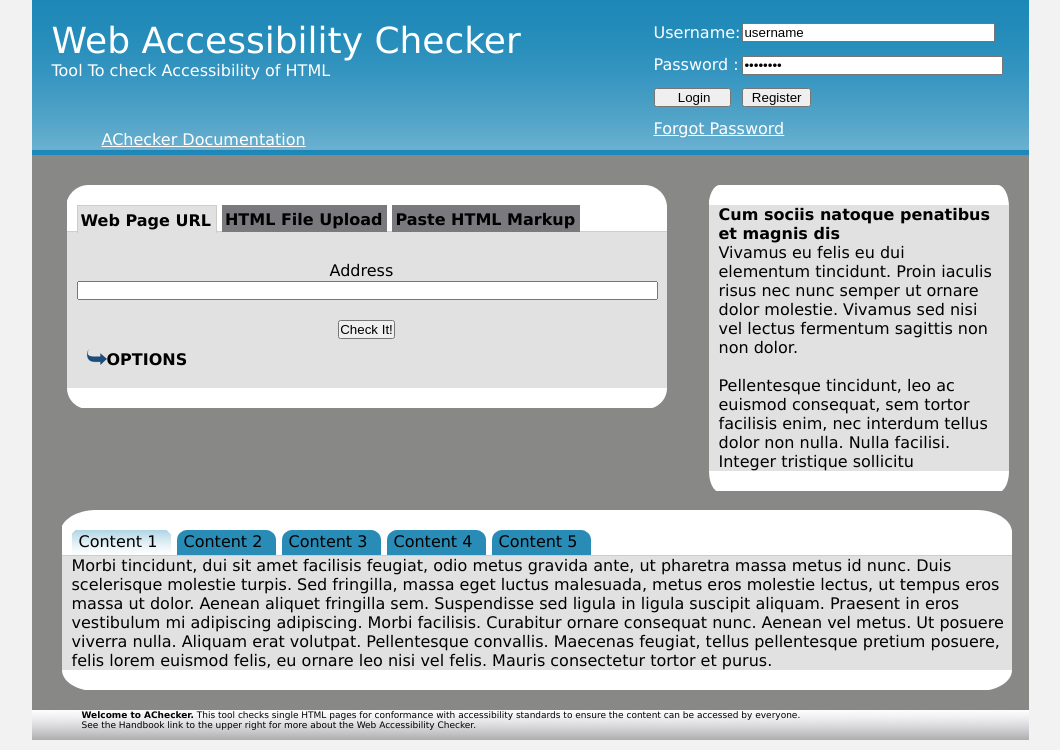
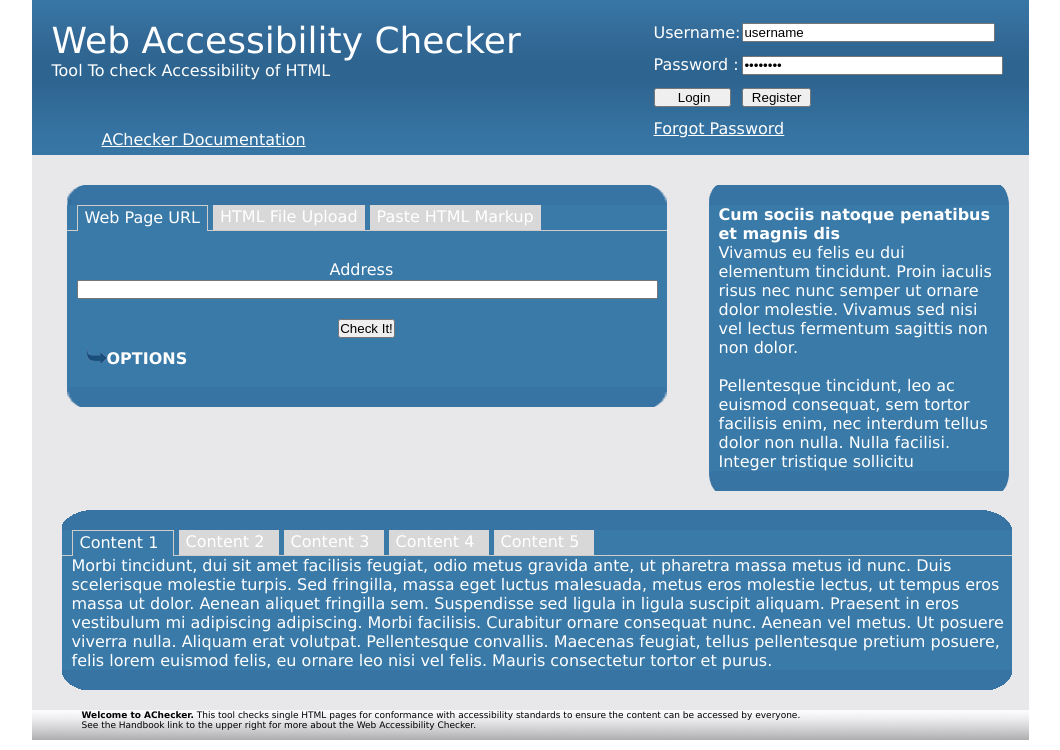
Before and after one commit to anujaverma/AChecker_interface, a PHP site: page /prototype.html in a window 1280 px wide. Shown: the top 750 px of the page, without its empty margins (110-1170 px from the left). Run offline with PHP 8.4, Linux system fonts and the light colour scheme.

Commit message:
CSS updated

```diff
--- a/prototype.html
+++ b/prototype.html
@@ -5,9 +5,9 @@
 <title>sample</title>
 <meta name="keywords" content="" />
 <meta name="description" content="" />
-<link href="styles_blue.css" rel="stylesheet" type="text/css" media="screen" />
+<!--<link href="styles_blue.css" rel="stylesheet" type="text/css" media="screen" />-->
 <!--<link href="styles_purple.css" rel="stylesheet" type="text/css" media="screen" />-->
-<!--<link href="styles_dark_blue.css" rel="stylesheet" type="text/css" media="screen" />-->
+<link href="styles_dark_blue.css" rel="stylesheet" type="text/css" media="screen" />
 <script type="text/javascript" src="lib/jquery-1.3.2.min.js"></script>
 <script type="text/javascript" src="lib/jquery.tools.js"></script>
 <script src="lib/jquery.min.js"></script>
--- a/styles_dark_blue.css
+++ b/styles_dark_blue.css
@@ -104,13 +104,14 @@
 /*	padding: 5px 5px 3px 3px;  */
 	/*background: #efefef;*/
 	padding-left: 7px;
+		padding-right: 7px;
 	padding-top: 2px;
 	position: relative;
 	margin-bottom: 0px;
 	/*color: #898989;
 	cursor: pointer;
 	*/
-	width:93px;
+
 	height:23px;
 /*	background-image:url(images_dark_blue/button.png) ;*/
 	background-color:#d8d8d8;
@@ -183,6 +184,23 @@
 	color:#fff;*/
 	text-decoration:none;
 	}
+
+
+#options{
+	background-color: #397aa9;
+	padding-left:  20px;
+	display: block;
+}
+#options a{
+
+text-decoration:none;
+}
+#options_in
+{
+	background-color: #397aa9;
+	padding-left:  20px;
+	display: block;
+}
 /*______________________________*/
 #inner_box
 {
```
Also changed, not shown: styles_purple.css (+14 -0 lines).
